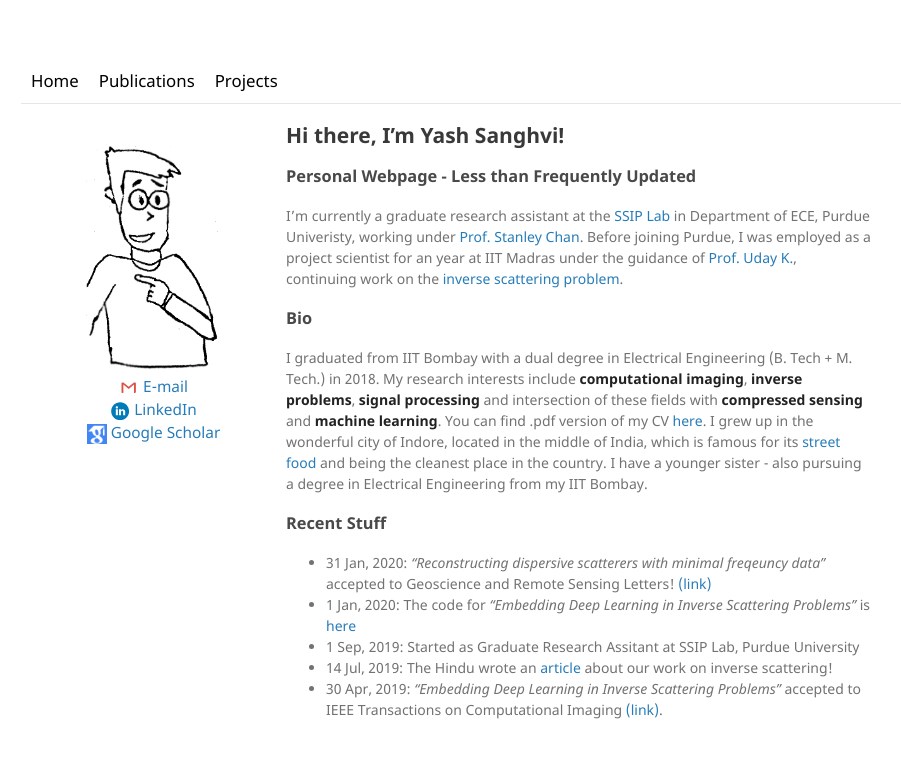
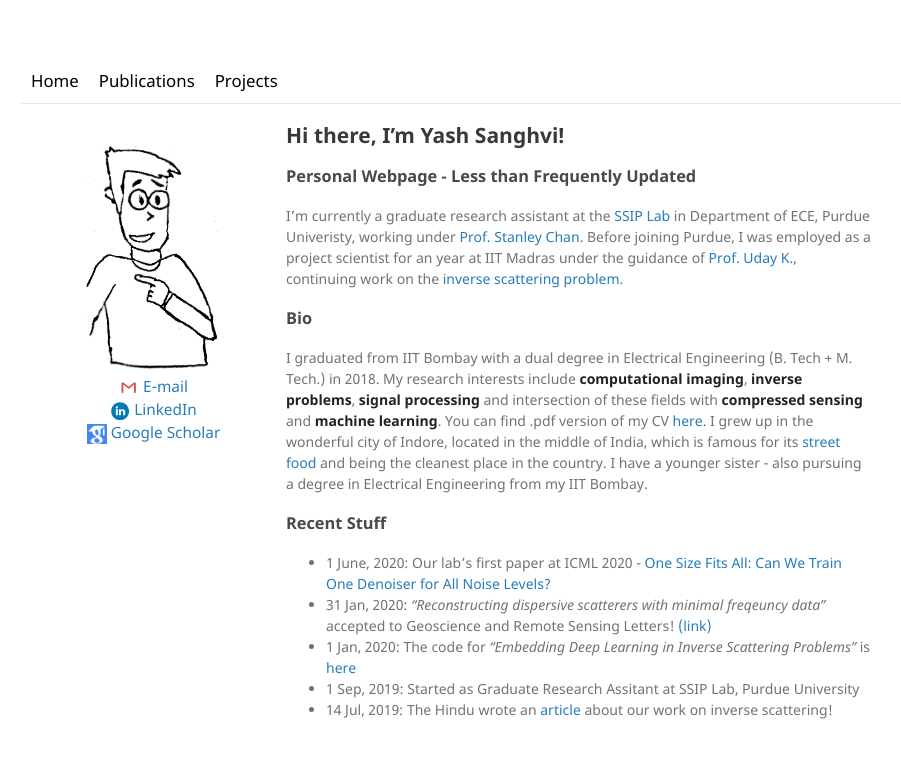
Before and after one commit to sanghviyashiitb/sanghviyashiitb.github.io, a Jekyll site: the page built from index.md, in a window 1280 px wide. Shown: the top 758 px of the page, without its empty margins (119-1020 px from the left). Built offline with Jekyll 4.4.1, drawn with Linux system fonts in a browser that asks for light colours.

Commit message:
Update index.md

```diff
--- a/index.md
+++ b/index.md
@@ -12,8 +12,8 @@ You can find .pdf version of my CV [here](/Sanghvi_CV.pdf).
 I grew up in the wonderful city of Indore, located in the middle of India, which is famous for its [street food](https://www.youtube.com/watch?v=GDr2k9NbrHE) and being the cleanest place in the country. I have a younger sister - also pursuing a degree in Electrical Engineering from my IIT Bombay.
 
 ### Recent Stuff
+* 1 June, 2020: Our lab's first paper at ICML 2020 - [One Size Fits All: Can We Train One Denoiser for All Noise Levels?](https://arxiv.org/abs/2005.09627)
 * 31 Jan, 2020: _"Reconstructing dispersive scatterers with minimal freqeuncy data"_ accepted to Geoscience and Remote Sensing Letters! [(link)](https://ieeexplore.ieee.org/document/8976282)
 * 1 Jan, 2020: The code for _"Embedding Deep Learning in Inverse Scattering Problems"_ is [here](https://github.com/sanghviyashiitb/EmbeddingDLinISP-Github)
 * 1 Sep, 2019: Started as Graduate Research Assitant at SSIP Lab, Purdue University
 * 14 Jul, 2019: The Hindu wrote an [article](https://t.co/iEGZZLWJ4b) about our work on inverse scattering!
-* 30 Apr, 2019: _"Embedding Deep Learning in Inverse Scattering Problems"_ accepted to IEEE Transactions on Computational Imaging [(link)](https://ieeexplore.ieee.org/document/8709721).
```
